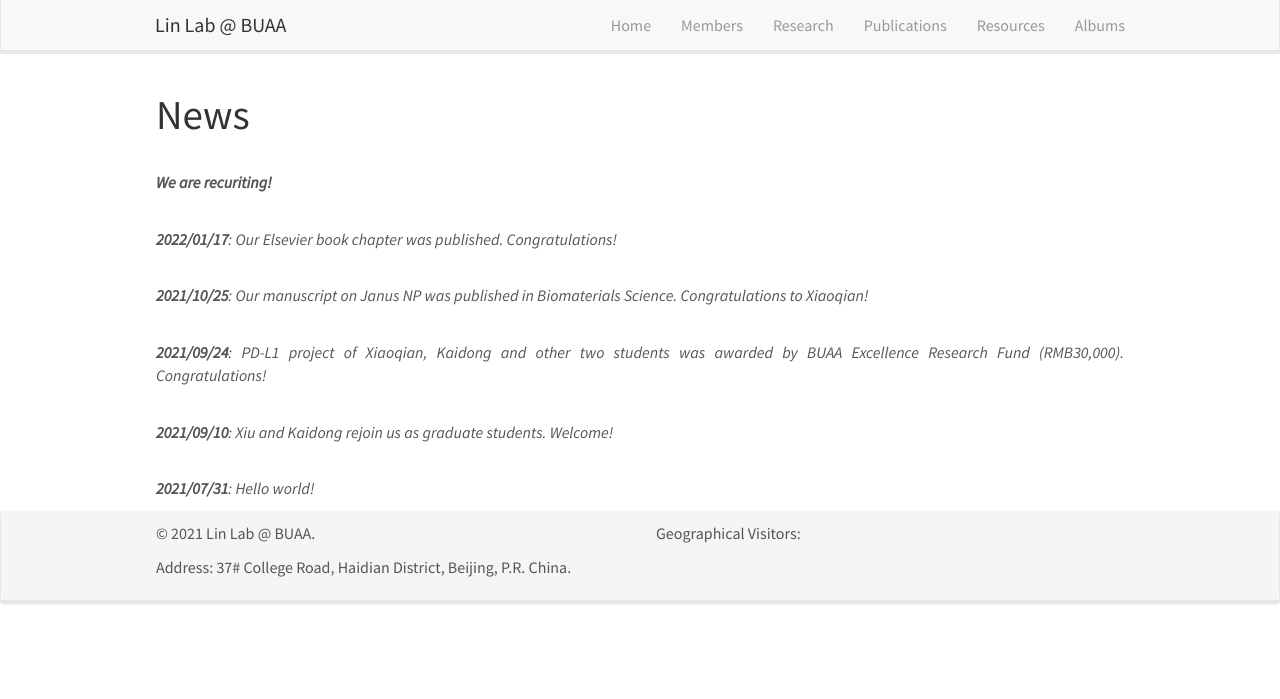
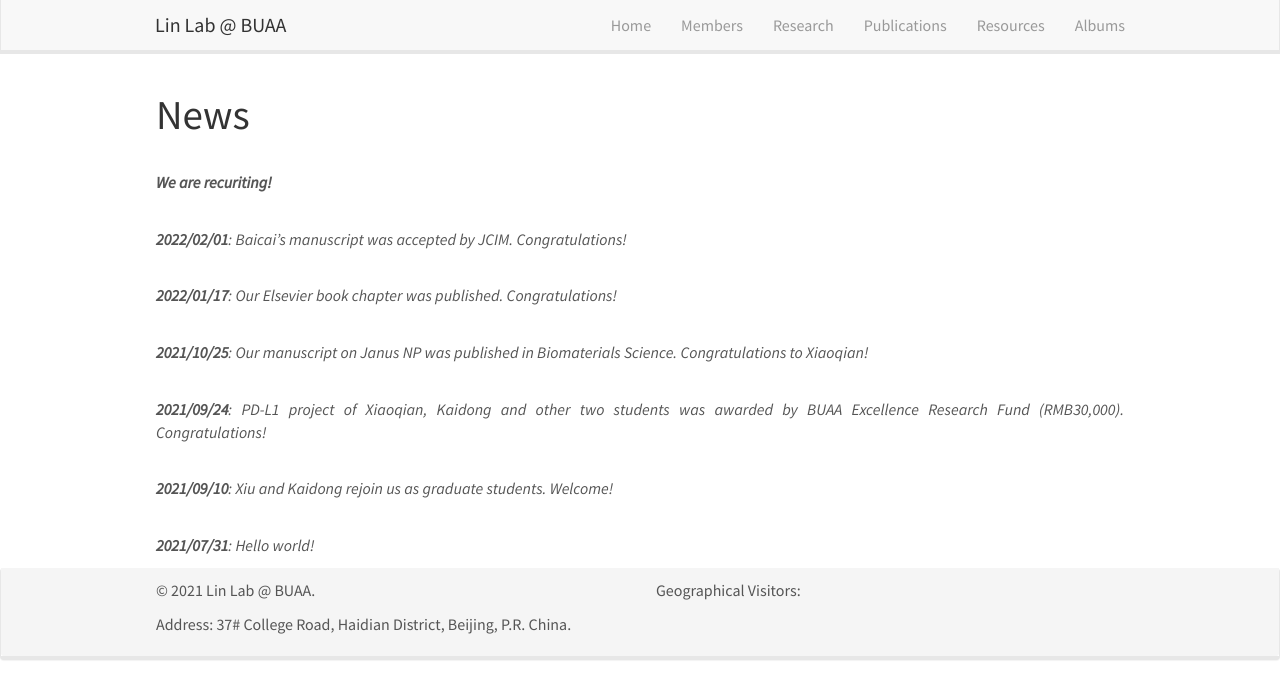
Before and after one commit to linxubo/linxubo.github.io, a Jekyll site: the page built from _pages/news.md, in a window 1280 px wide. Shown: the top 699 px of the page. Built offline with Jekyll 4.4.1, drawn with Linux system fonts in a browser that asks for light colours; nearby versions of some CDN libraries; a script that is not in the unit is left out.

Commit message:
Update news.yml

```diff
--- a/_data/news.yml
+++ b/_data/news.yml
@@ -1,5 +1,6 @@
 - headline: <b> We are recuriting!</b>
 
+- headline: "<b>2022/02/01</b>: Baicai's manuscript was accepted by JCIM. Congratulations!"
 - headline: "<b>2022/01/17</b>: Our Elsevier book chapter was published. Congratulations!"
 - headline: "<b>2021/10/25</b>: Our manuscript on Janus NP was published in Biomaterials Science. Congratulations to Xiaoqian!"
 - headline: "<b>2021/09/24</b>: PD-L1 project of Xiaoqian, Kaidong and other two students was awarded by BUAA Excellence Research Fund (RMB30,000). Congratulations!"
```
